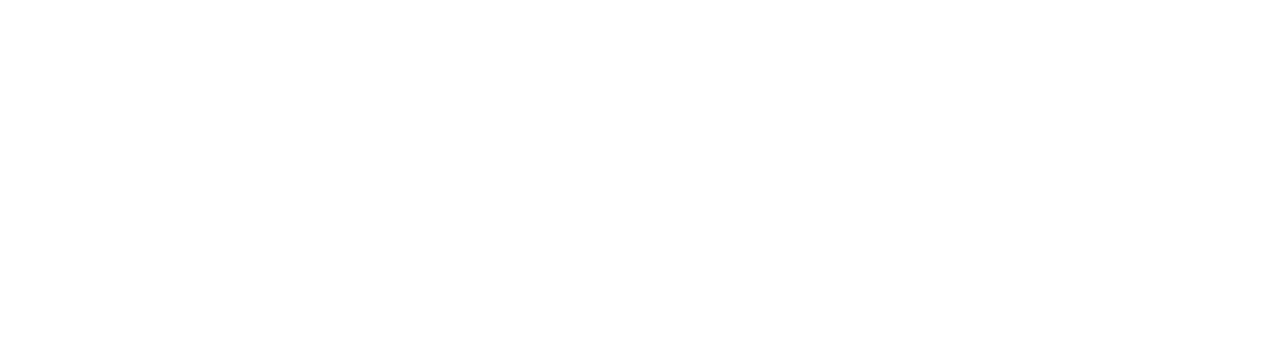
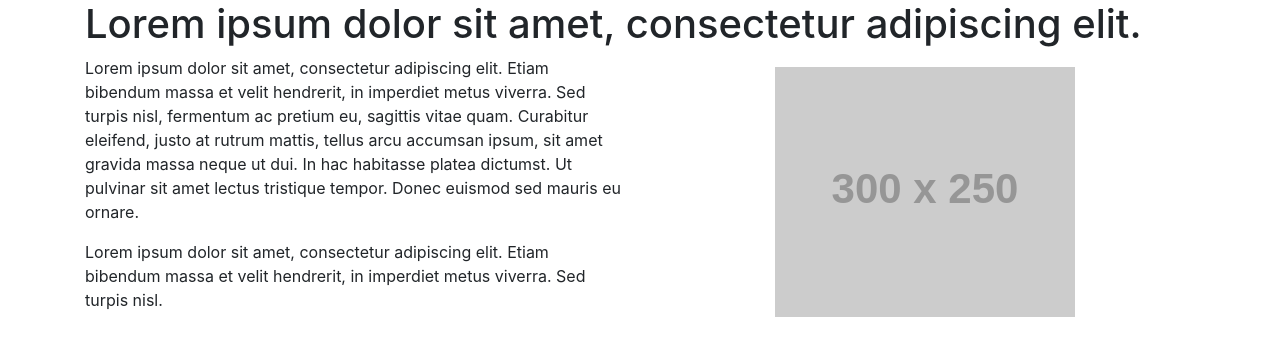
Before and after one commit to SztefkoKamil/ArtGroup-task, a website built with webpack: page src/index.html in a window 1280 px wide. Built offline with nearby package versions, Linux system fonts and the light colour scheme; placeholder pictures from the web are drawn by us.

Commit message:
Add header structure with content

```diff
--- a/src/index.html
+++ b/src/index.html
@@ -11,7 +11,28 @@
 </head>
 <body >
   <header>
+    <div class="container">
 
+      <div class="row">
+        <div class="col-12">
+          <h1>Lorem ipsum dolor sit amet, consectetur adipiscing elit.</h1>
+        </div>
+      </div>
+
+      <div class="row">
+        <div class="col-12 col-md-6">
+          <p>Lorem ipsum dolor sit amet, consectetur adipiscing elit. Etiam bibendum massa et velit hendrerit, in imperdiet metus viverra. Sed turpis nisl, fermentum ac pretium eu, sagittis vitae quam. Curabitur eleifend, justo at rutrum mattis, tellus arcu accumsan ipsum, sit amet gravida massa neque ut dui. In hac habitasse platea dictumst. Ut pulvinar sit amet lectus tristique tempor. Donec euismod sed mauris eu ornare.</p>
+          <p>Lorem ipsum dolor sit amet, consectetur adipiscing elit. Etiam bibendum massa et velit hendrerit, in imperdiet metus viverra. Sed turpis nisl.</p>
+        </div>
+        <div class="col-12 col-md-6 d-flex justify-content-center align-items-center">
+          <div class="position-relative">
+            <div class="position-absolute"></div>
+            <img src="https://via.placeholder.com/300x250" alt="">
+          </div>
+        </div>
+      </div>
+
+    </div>
   </header>
 
   <section class="how-to-help">
```
